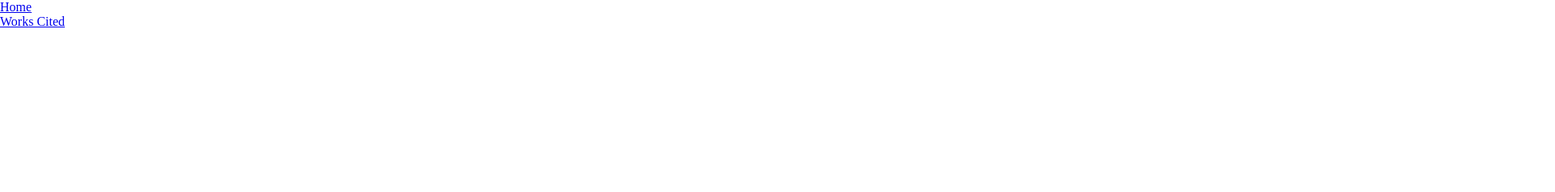
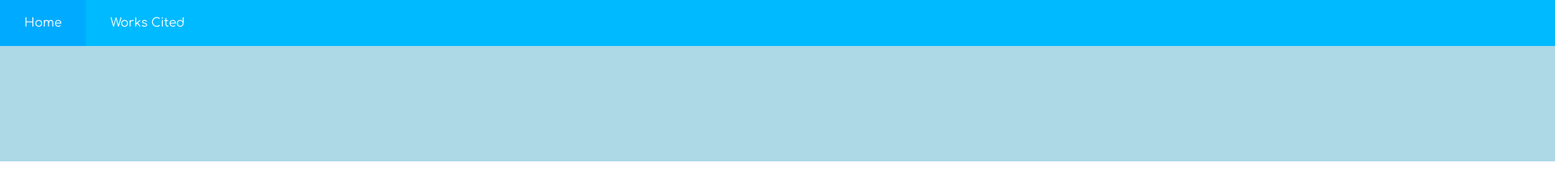
Before and after one commit to vBoats/English-Project, a plain HTML site: page index.html in a window 1280 px wide. Shown: the whole page at 81% size, 1920 px wide, since content can reach past the window. Drawn offline with Linux system fonts and the light colour scheme.

Commit message:
Update styles.css

```diff
--- a/styles.css
+++ b/styles.css
@@ -2,3 +2,40 @@
   margin: 0;
   padding: 0;
 }
+
+.header {
+  height: 200px;
+  width: 1920px;
+  background-color: lightblue;
+
+}
+
+ul {
+  position: sticky;
+  top: 0;
+  list-style-type: none;
+  margin: 0;
+  padding: 0;
+  overflow: hidden;
+  background-color: #00BAFF;
+}
+
+li {
+  float: left;
+}
+
+li a {
+  display: block;
+  padding-left: 30px;
+  padding-right: 30px;
+  padding-top: 20px;
+  padding-bottom: 20px;
+  color: white;
+  text-decoration: none;
+  font-family: 'Comfortaa';
+  font-size: 15px;
+}
+
+li a:hover {
+  background-color: #00ABFF;
+}
```
